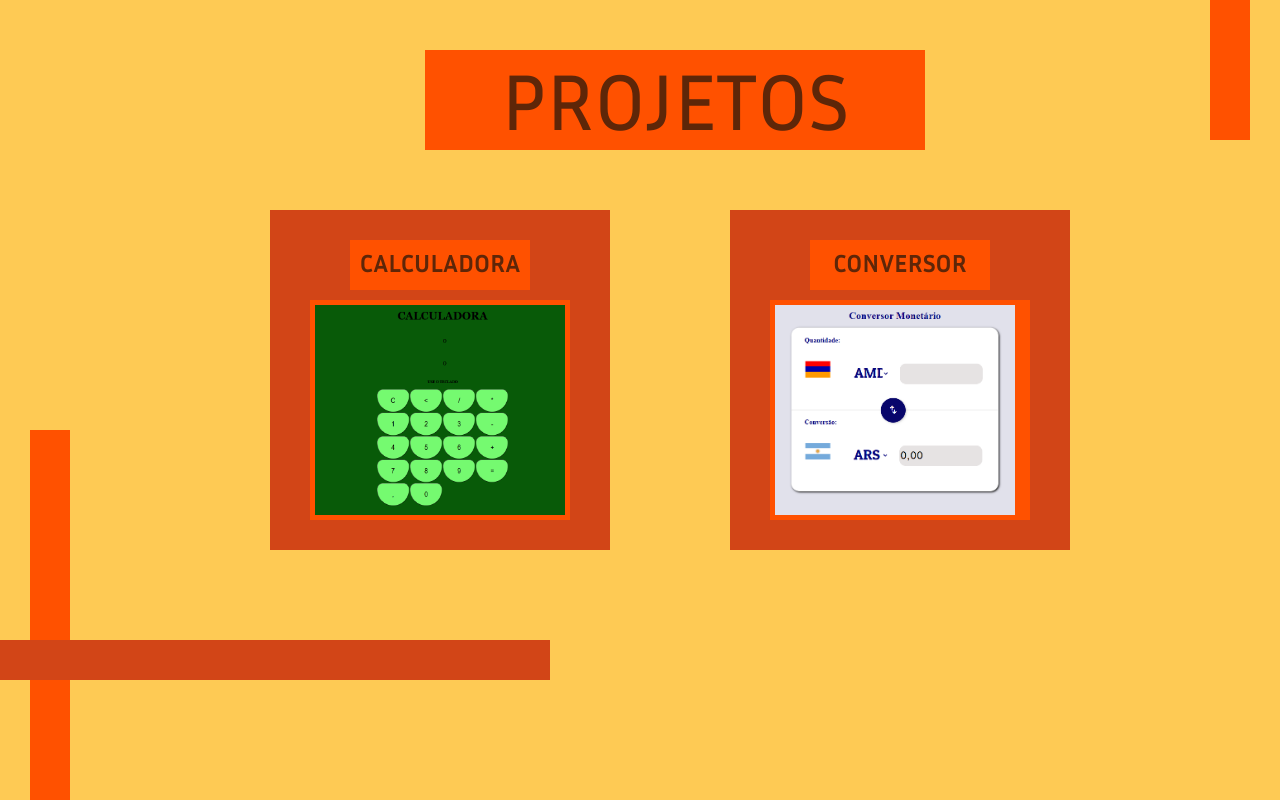
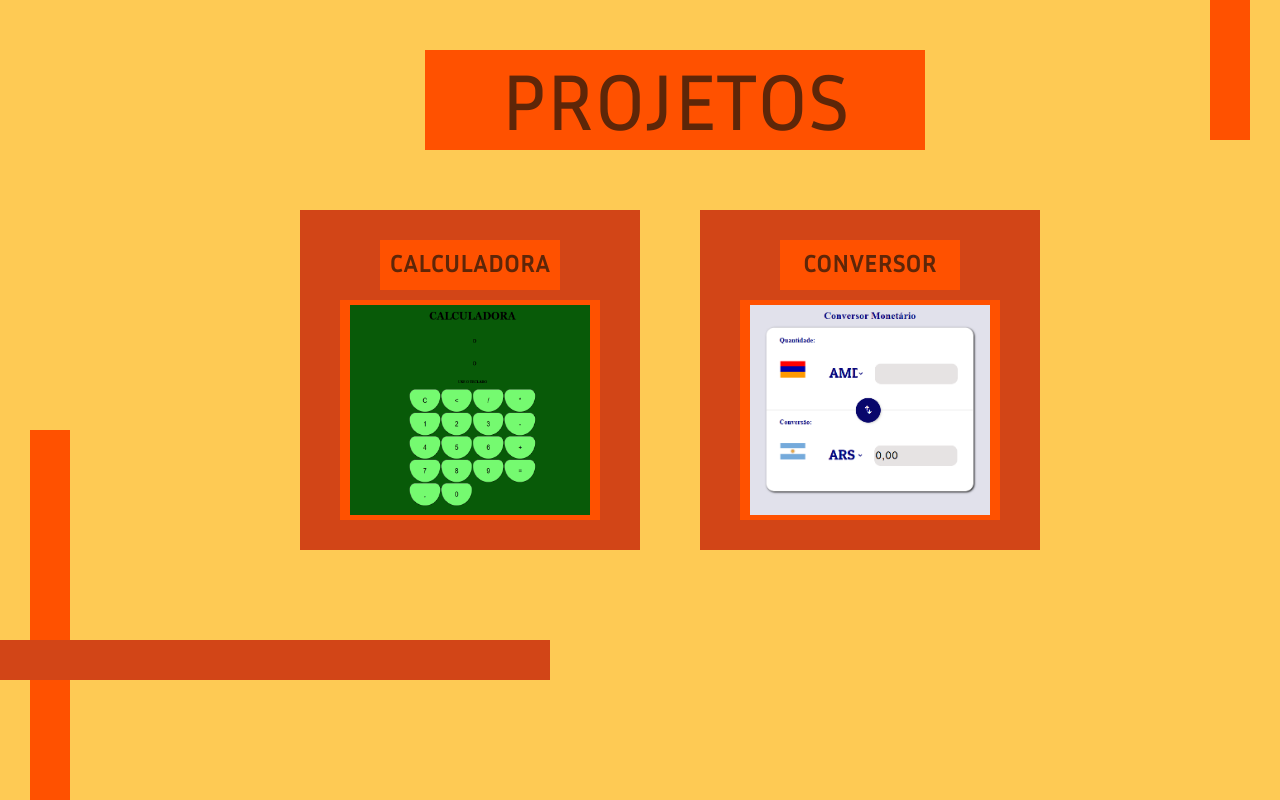
Before and after one commit to eduardalegui/Projeto-Portif-lio, a React (Vite) app: page / in a window 1280 px wide. Shown: the part 2040-2840 px from the top of the page. Built offline with nearby package versions, Linux system fonts and the light colour scheme.

Commit message:
FINAL (acho)

```diff
--- a/src/componentes/Projetos/projeto1.tsx
+++ b/src/componentes/Projetos/projeto1.tsx
@@ -71,25 +71,25 @@ function projeto1(){
     return(
         <>
             <div className= ''>
-                <a className= '' href="https://projeto-calculadora-xdnu.vercel.app/" target='_blank'>
+                <a className= 'absolute left-[300px]' href="https://projeto-calculadora-xdnu.vercel.app/" target='_blank'>
 
-                    <div className='absolute top-[] left-[270px] '>
+                    <div className='absolute top-[] left-[0px] '>
                         <div className='h-[340px] w-[340px] bg-ROSADO ' ></div>
                     </div>
 
-                    <div className='absolute top-[30px] left-[350px]'>
+                    <div className='absolute top-[30px] left-[80px]'>
                         <div className='h-[50px] w-[180px] bg-LARANJA' ></div>
                     </div>
 
-                    <div className='absolute top-[90px] left-[310px]'>
+                    <div className='absolute top-[90px] left-[40px]'>
                         <div className='h-[220px] w-[260px] bg-LARANJA ' ></div>
                     </div>
 
-                    <div className='relative text-center top-[35px] left-[320px] h-[px] w-[240px]'>
+                    <div className='relative text-center top-[35px] left-[50px] h-[px] w-[240px]'>
                         <p className='text-LETRA text-[25px] font-Inria_Sans_Bold'>CALCULADORA</p>
                     </div>
 
-                    <div className='relative top-[57px] left-[315px]'>
+                    <div className='relative top-[57px] left-[50px]'>
                         <img className='h-[210px] w-[250px]' src={calculadora}></img>
                     </div>
                 </a>
--- a/src/componentes/Projetos/projeto2.tsx
+++ b/src/componentes/Projetos/projeto2.tsx
@@ -2,25 +2,25 @@ import moeda from './moeda.png'
 function projeto2(){
     return(
         <>
-            <a className= 'absolute' href="https://moeda3-eduardaleguis-projects.vercel.app/" target='_blank'>
+            <a className= 'absolute left-[700px]' href="https://moeda3-eduardaleguis-projects.vercel.app/" target='_blank'>
 
-                <div className='absolute top-[] left-[730px] '>
+                <div className='absolute top-[] left-[px] '>
                     <div className='h-[340px] w-[340px] bg-ROSADO ' ></div>
                 </div>
 
-                <div className='absolute top-[30px] left-[810px]'>
+                <div className='absolute top-[30px] left-[80px]'>
                     <div className='h-[50px] w-[180px] bg-LARANJA' ></div>
                 </div>
 
-                <div className='absolute top-[90px] left-[770px]'>
+                <div className='absolute top-[90px] left-[40px]'>
                     <div className='h-[220px] w-[260px] bg-LARANJA ' ></div>
                 </div>
 
-                <div className='relative text-center top-[35px] left-[780px] h-[50px] w-[240px]'>
+                <div className='relative text-center top-[35px] left-[50px] h-[50px] w-[240px]'>
                     <p className="text-LETRA text-[25px] font-Inria_Sans_Bold">CONVERSOR</p>
                 </div>
 
-                <div className='relative top-[45px] left-[775px]'>
+                <div className='relative top-[45px] left-[50px]'>
                     <img className='h-[210px] w-[250px]' src={moeda}></img>
                 </div>
 
```
